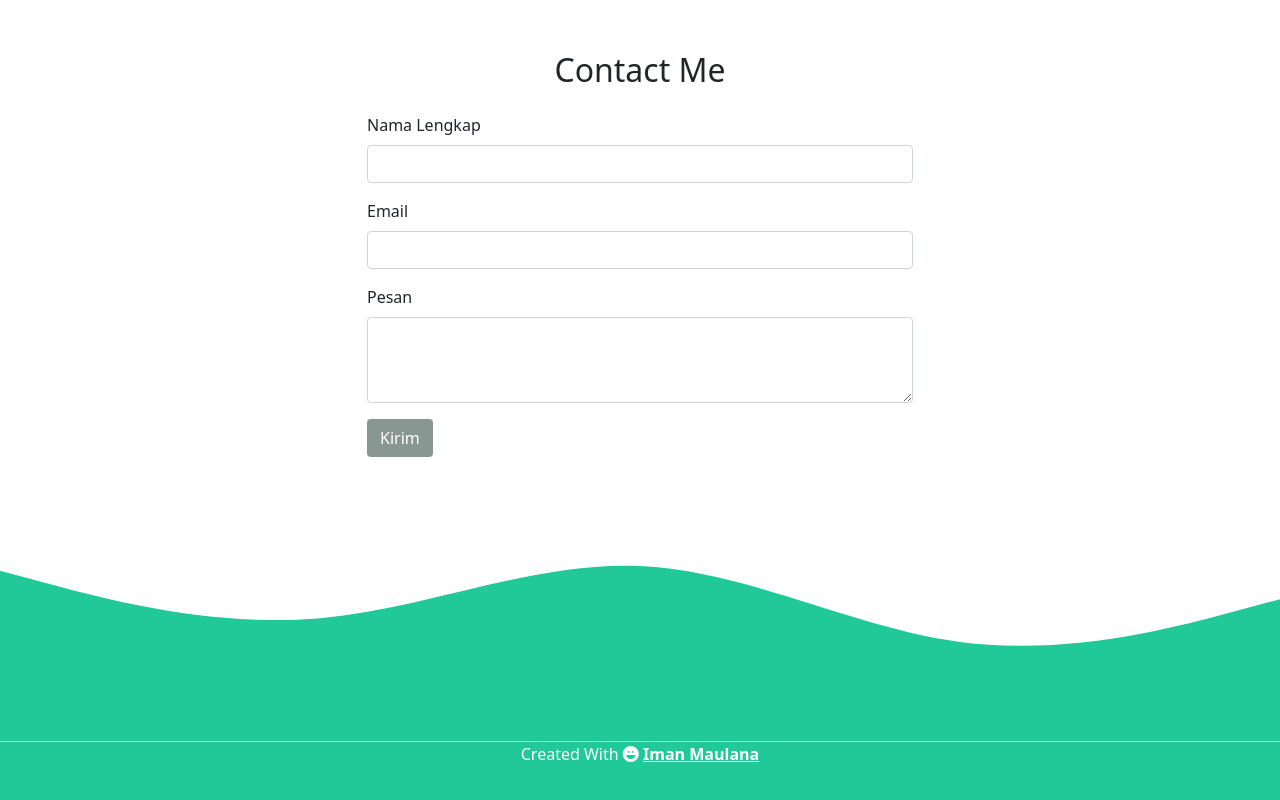
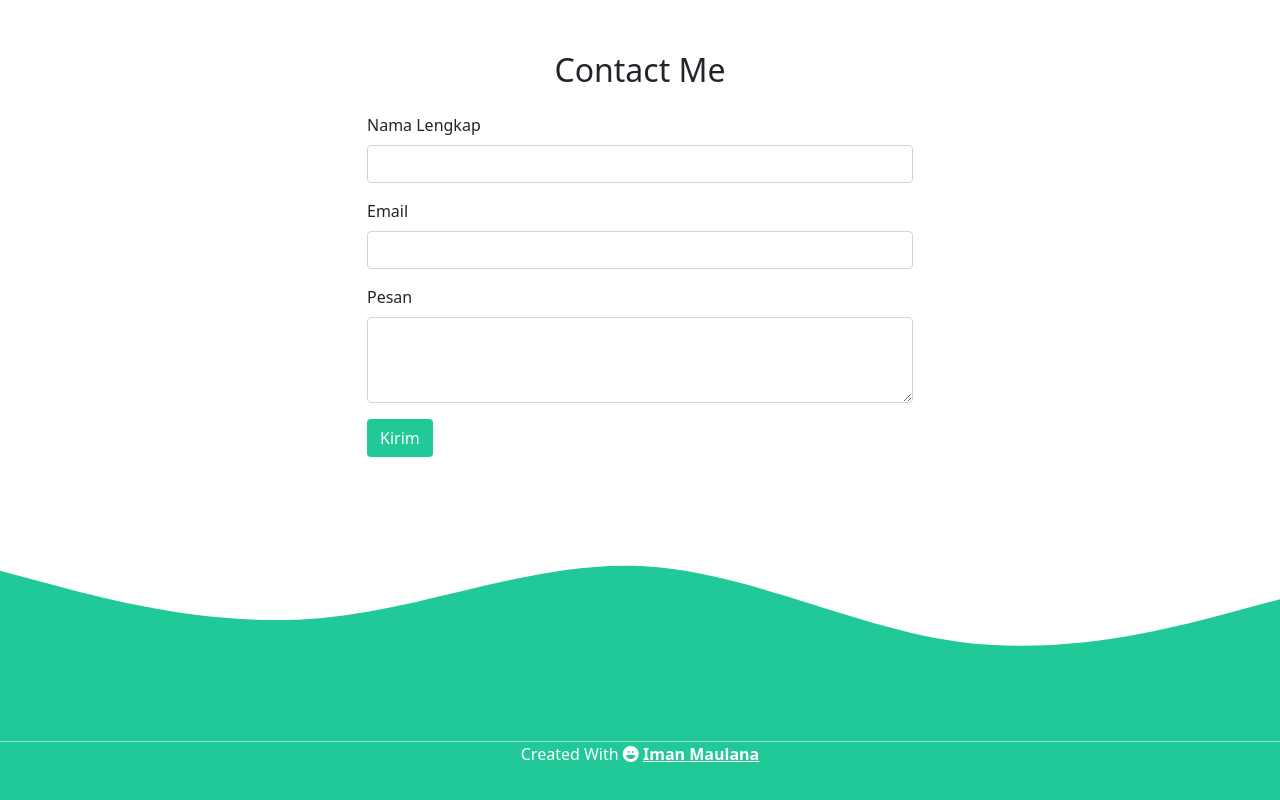
Before and after one commit to immlv29/immlv29.github.io, a plain HTML site: page index.html in a window 1280 px wide. Shown: the part 2496-3296 px from the top of the page. Drawn offline with nearby package versions, Linux system fonts and the light colour scheme.

Commit message:
mengembalikan warna submite

```diff
--- a/index.html
+++ b/index.html
@@ -282,7 +282,7 @@
               <button
                 type="submit"
                 class="btn text-white"
-                style="background-color: #899793"
+                style="background-color: #20c997"
               >
                 Kirim
               </button>
```
